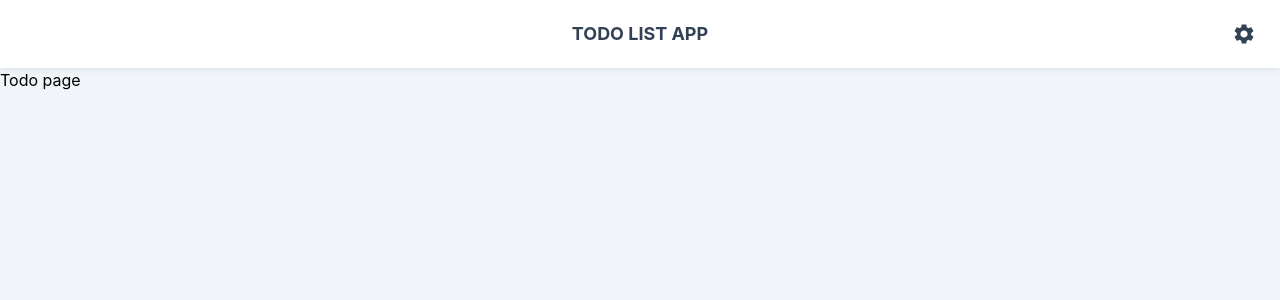
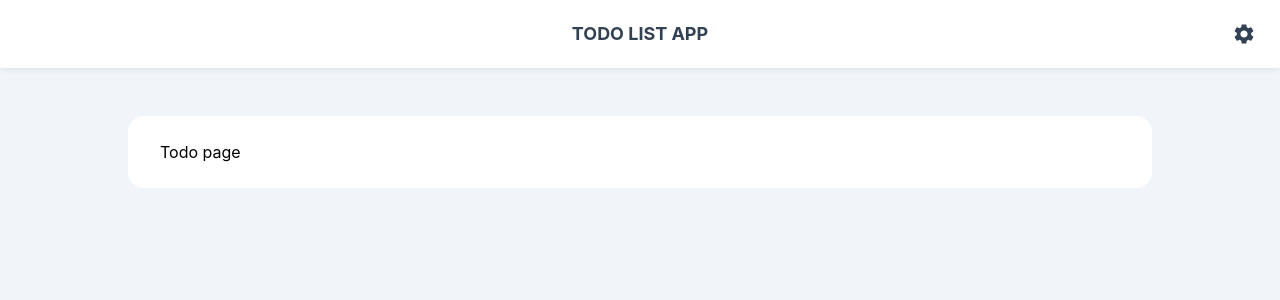
Before and after one commit to kutzborski-dev/todo-list, a React (Create React App) app: page / in a window 1280 px wide. Shown: the top 300 px of the page. Built offline with nearby package versions, Linux system fonts and the light colour scheme.

Commit message:
Extend tailwind colour classes with custom colour class; Apply custom colour class and create basic frame styling of main page content

```diff
--- a/src/components/Header.tsx
+++ b/src/components/Header.tsx
@@ -2,7 +2,7 @@ import SettingsIcon from '@mui/icons-material/Settings';
 
 function Header() {
     return (
-        <header className="py-5 px-6 bg-white shadow-md shadow-slate-800/5 relative">
+        <header className="py-5 px-6 bg-white dark:bg-slate-700/50 shadow-md shadow-slate-800/5 dark:shadow-none relative">
             <h1 className="text-center uppercase font-bold text-slate-700 text-lg flex-1">Todo List App</h1>
             <button className="absolute top-0 bottom-0 my-auto right-6 h-6 w-6 leading-none rotate-0 transition-transform duration-300 hover:rotate-180">
                 <SettingsIcon fontSize="medium" className="text-slate-700" />
--- a/src/components/Page.tsx
+++ b/src/components/Page.tsx
@@ -5,7 +5,9 @@ function Page({children}: {children: ReactElement}) {
     return (
         <div id="page-wrapper">
             <Header />
-            {children}
+            <div id="page-container" className="max-w-5xl mx-auto my-12 rounded-2xl bg-white dark:bg-foreground-dark/50 p-6 px-8">
+                {children}
+            </div>
         </div>
     );
 }
--- a/src/index.css
+++ b/src/index.css
@@ -5,7 +5,7 @@
 @layer base {
   body {
     @apply bg-slate-100;
-    @apply dark:bg-slate-800;
+    @apply dark:bg-slate-900;
   }
 }
 
--- a/tailwind.config.js
+++ b/tailwind.config.js
@@ -1,10 +1,19 @@
+const colors = require('tailwindcss/colors')
+
 /** @type {import('tailwindcss').Config} */
 module.exports = {
   content: [
     "./src/**/*.{js,jsx,ts,tsx}",
   ],
   theme: {
-    extend: {},
+    extend: {
+      colors: {
+        'foreground': {
+          DEFAULT: colors.white,
+          dark: colors.slate[700],
+        }
+      }
+    },
   },
   plugins: [],
 }
```
